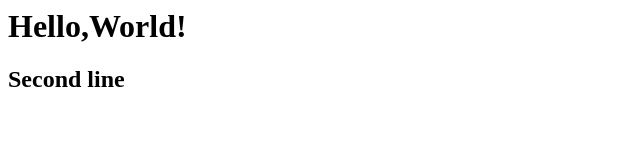
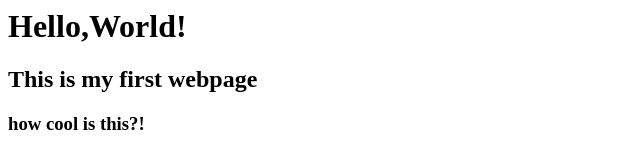
Before and after one commit to nadesman/my_first_website, a plain HTML site: page index.html in a window 1280 px wide. Shown: the whole page, without its empty margins (0-640 px from the left). Drawn offline with Linux system fonts and the light colour scheme.

Commit message:
3rd file

```diff
--- a/index.html
+++ b/index.html
@@ -1,2 +1,3 @@
 <h1>Hello,World!</h1>
-<h2>Second line </h2>
+<h2>This is my first webpage </h2>
+<h3>how cool is this?! </h3>
```
